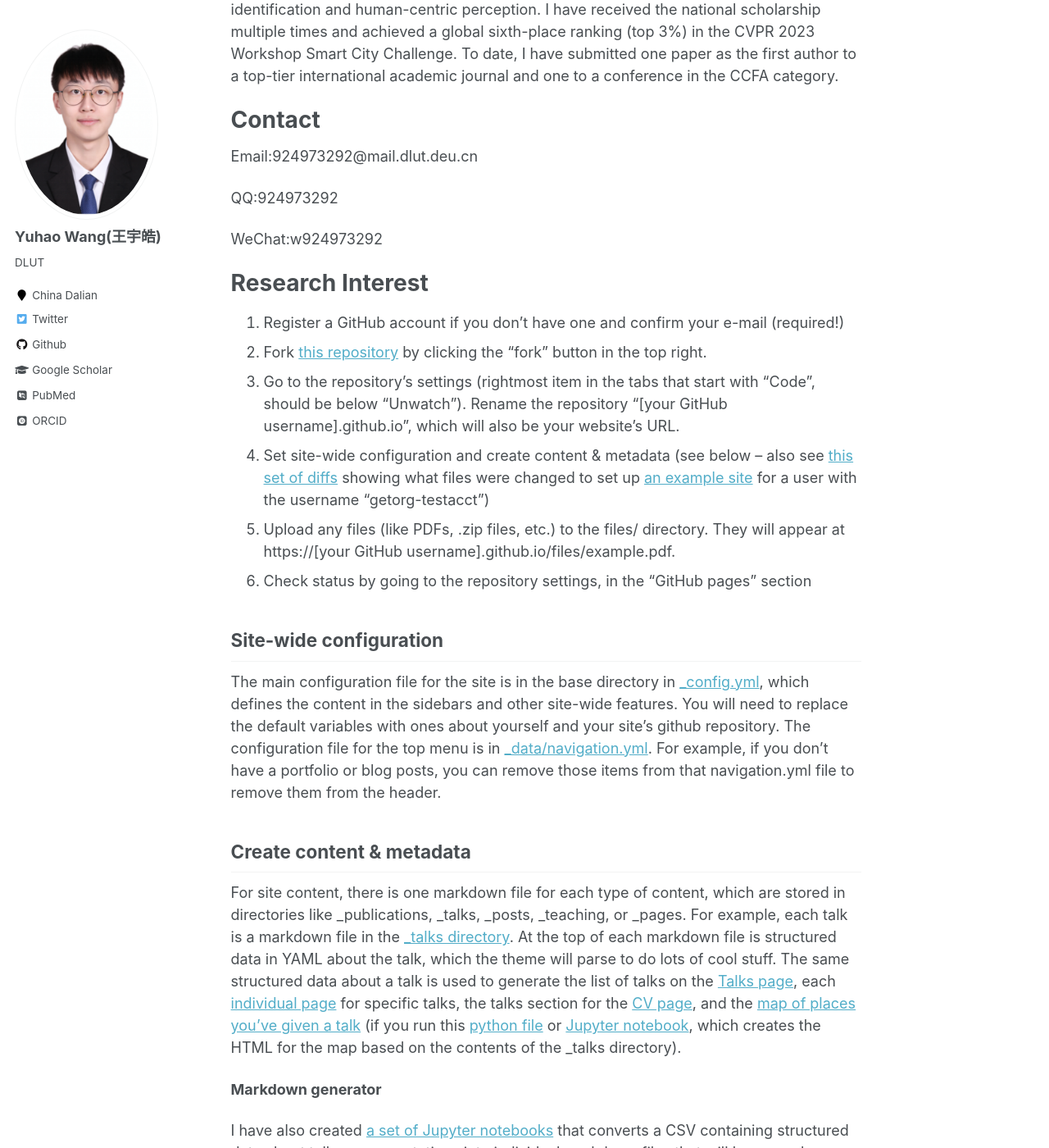
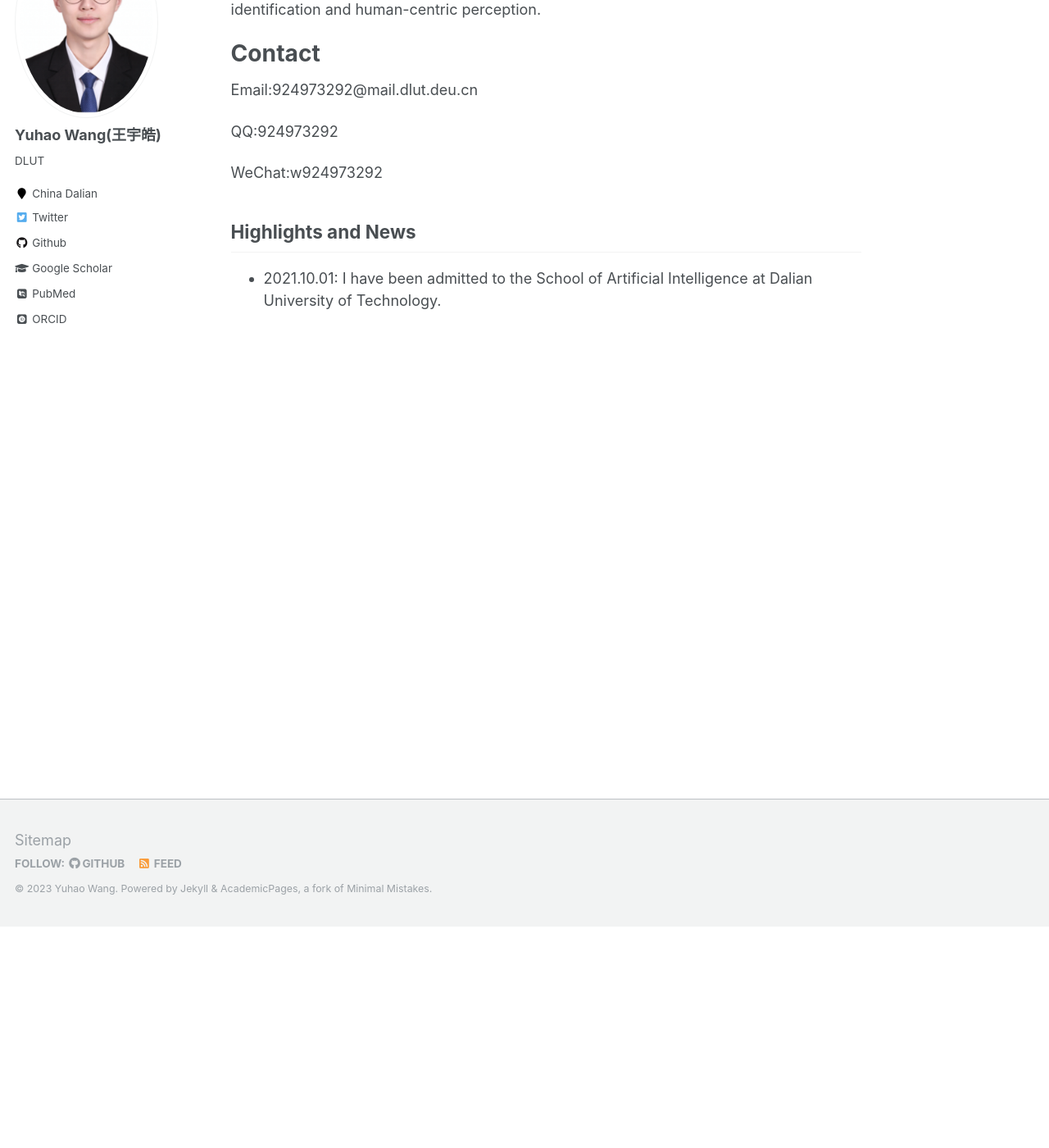
Before and after one commit to 924973292/924973292.github.io, a Jekyll site: the page built from _pages/about.md, in a window 1280 px wide and 1400 px high, scrolled down 270 px. Shown: the whole window at 82% size. Built offline with Jekyll 4.4.1, drawn with Linux system fonts in a browser that asks for light colours; some web fonts are replaced; some of the changed text lies outside the part shown.

Commit message:
pubchange

```diff
--- a/_pages/about.md
+++ b/_pages/about.md
@@ -8,7 +8,7 @@ redirect_from:
   - /about.html
 ---
 
-My name is Yuhao Wang (王宇皓), and I am currently a senior student at Dalian University of Technology's School of Artificial Intelligence. I was admitted directly to the IIAU Laboratory at Dalian University of Technology and am under the guidance of Professor Huchuan Lu (卢湖川). My primary research focus is on large-scale models for object re-identification and human-centric perception. I have received the national scholarship multiple times and achieved a global sixth-place ranking (top 3%) in the CVPR 2023 Workshop Smart City Challenge. To date, I have submitted one paper as the first author to a top-tier international academic journal and one to a conference in the CCFA category.
+My name is Yuhao Wang (王宇皓), and I am currently a senior student at Dalian University of Technology's School of Artificial Intelligence. I was admitted directly to the IIAU Laboratory at Dalian University of Technology and am under the guidance of Professor Huchuan Lu (卢湖川). My primary research focus is on large-scale models for object re-identification and human-centric perception.
 
 
 Contact
@@ -19,35 +19,6 @@ QQ:924973292
 
 WeChat:w924973292
 
-Research Interest
-======
-1. Register a GitHub account if you don't have one and confirm your e-mail (required!)
-1. Fork [this repository](https://github.com/academicpages/academicpages.github.io) by clicking the "fork" button in the top right.
-1. Go to the repository's settings (rightmost item in the tabs that start with "Code", should be below "Unwatch"). Rename the repository "[your GitHub username].github.io", which will also be your website's URL.
-1. Set site-wide configuration and create content & metadata (see below -- also see [this set of diffs](http://archive.is/3TPas) showing what files were changed to set up [an example site](https://getorg-testacct.github.io) for a user with the username "getorg-testacct")
-1. Upload any files (like PDFs, .zip files, etc.) to the files/ directory. They will appear at https://[your GitHub username].github.io/files/example.pdf.
-1. Check status by going to the repository settings, in the "GitHub pages" section
-
-Site-wide configuration
+Highlights and News
 ------
-The main configuration file for the site is in the base directory in [_config.yml](https://github.com/academicpages/academicpages.github.io/blob/master/_config.yml), which defines the content in the sidebars and other site-wide features. You will need to replace the default variables with ones about yourself and your site's github repository. The configuration file for the top menu is in [_data/navigation.yml](https://github.com/academicpages/academicpages.github.io/blob/master/_data/navigation.yml). For example, if you don't have a portfolio or blog posts, you can remove those items from that navigation.yml file to remove them from the header.
-
-Create content & metadata
-------
-For site content, there is one markdown file for each type of content, which are stored in directories like _publications, _talks, _posts, _teaching, or _pages. For example, each talk is a markdown file in the [_talks directory](https://github.com/academicpages/academicpages.github.io/tree/master/_talks). At the top of each markdown file is structured data in YAML about the talk, which the theme will parse to do lots of cool stuff. The same structured data about a talk is used to generate the list of talks on the [Talks page](https://academicpages.github.io/talks), each [individual page](https://academicpages.github.io/talks/2012-03-01-talk-1) for specific talks, the talks section for the [CV page](https://academicpages.github.io/cv), and the [map of places you've given a talk](https://academicpages.github.io/talkmap.html) (if you run this [python file](https://github.com/academicpages/academicpages.github.io/blob/master/talkmap.py) or [Jupyter notebook](https://github.com/academicpages/academicpages.github.io/blob/master/talkmap.ipynb), which creates the HTML for the map based on the contents of the _talks directory).
-
-**Markdown generator**
-
-I have also created [a set of Jupyter notebooks](https://github.com/academicpages/academicpages.github.io/tree/master/markdown_generator
-) that converts a CSV containing structured data about talks or presentations into individual markdown files that will be properly formatted for the academicpages template. The sample CSVs in that directory are the ones I used to create my own personal website at stuartgeiger.com. My usual workflow is that I keep a spreadsheet of my publications and talks, then run the code in these notebooks to generate the markdown files, then commit and push them to the GitHub repository.
-
-How to edit your site's GitHub repository
-------
-Many people use a git client to create files on their local computer and then push them to GitHub's servers. If you are not familiar with git, you can directly edit these configuration and markdown files directly in the github.com interface. Navigate to a file (like [this one](https://github.com/academicpages/academicpages.github.io/blob/master/_talks/2012-03-01-talk-1.md) and click the pencil icon in the top right of the content preview (to the right of the "Raw | Blame | History" buttons). You can delete a file by clicking the trashcan icon to the right of the pencil icon. You can also create new files or upload files by navigating to a directory and clicking the "Create new file" or "Upload files" buttons.
-
-Example: editing a markdown file for a talk
-![Editing a markdown file for a talk](/images/editing-talk.png)
-
-For more info
-------
-More info about configuring academicpages can be found in [the guide](https://academicpages.github.io/markdown/). The [guides for the Minimal Mistakes theme](https://mmistakes.github.io/minimal-mistakes/docs/configuration/) (which this theme was forked from) might also be helpful.
+- 2021.10.01: I have been admitted to the School of Artificial Intelligence at Dalian University of Technology.
```
Also changed, not shown: 1 other file.
